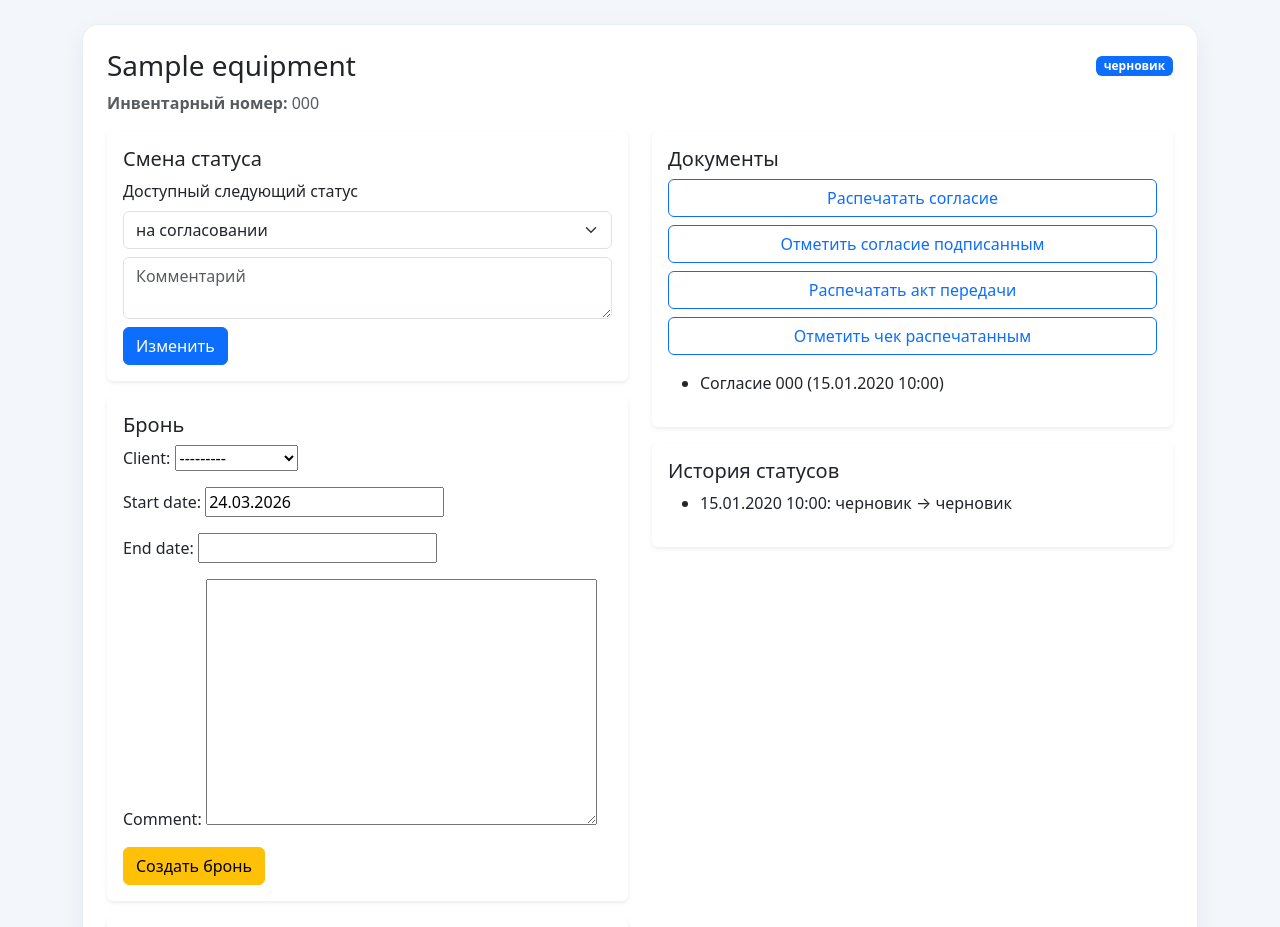
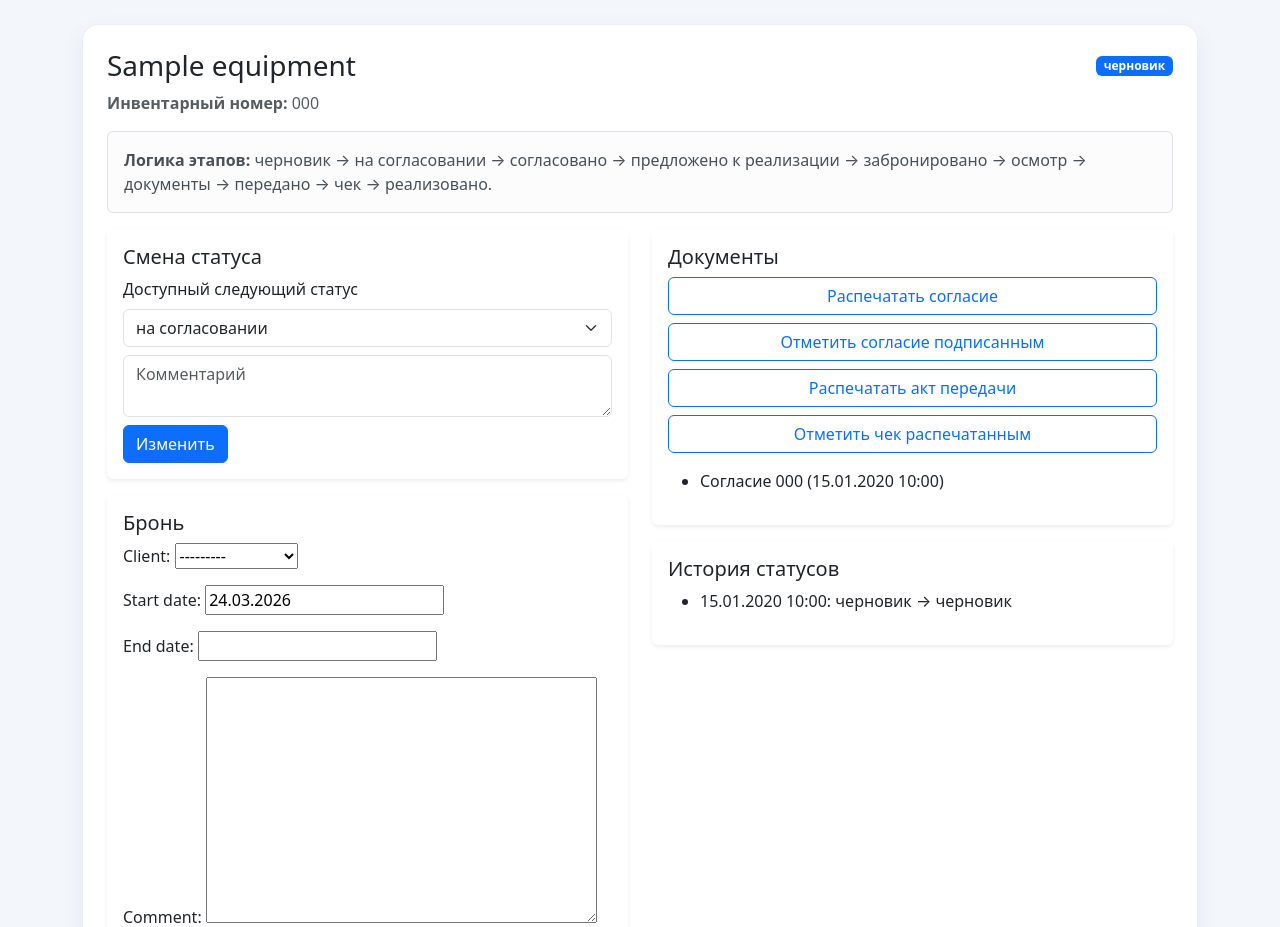
Before and after one commit to dimasm9/pc2, a Django app: page /equipment/1/ in a window 1280 px wide. Shown: the part 73-1000 px from the top of the page. Run offline with Django 5.2, Linux system fonts and the light colour scheme; a user stored in the database is signed in; data comes from the database, SQL or seed files in the repository; tables that the repository leaves empty hold one stand-in row (values such as "Sample post").

Commit message:
Improve offered->reserved flow and clarify status UX

```diff
--- a/inventory/views.py
+++ b/inventory/views.py
@@ -107,11 +107,14 @@ def equipment_detail(request, pk):
             if action == 'change_status':
                 change_equipment_status(item, request.POST['status_code'], ctx, request.POST.get('comment', ''))
                 messages.success(request, 'Статус изменен.')
+            elif action == 'to_reserved':
+                change_equipment_status(item, 'reserved', ctx, 'Переведено из карточки после создания брони')
+                messages.success(request, 'Статус изменен на "забронировано".')
             elif action == 'reserve':
                 form = ReservationForm(request.POST)
                 if form.is_valid():
                     create_reservation(item, form.cleaned_data['client'], ctx, form.cleaned_data['start_date'], form.cleaned_data['end_date'], form.cleaned_data['comment'])
-                    messages.success(request, 'Бронь создана.')
+                    messages.success(request, 'Бронь создана. Теперь можно перевести в статус "забронировано".')
                 else:
                     messages.error(request, form.errors.as_text())
             elif action == 'inspect':
@@ -142,13 +145,20 @@ def equipment_detail(request, pk):
         return redirect('equipment_detail', pk=pk)
 
     allowed_codes = get_allowed_transition_codes(item.status.code)
-    status_options = EquipmentStatus.objects.filter(code__in=allowed_codes).order_by('name')
+    has_active_reservation = item.reservations.filter(status='active').exists()
+    status_options = []
+    for status in EquipmentStatus.objects.filter(code__in=allowed_codes).order_by('name'):
+        disabled_reason = ''
+        if status.code == 'reserved' and not has_active_reservation:
+            disabled_reason = 'Сначала создайте активную бронь'
+        status_options.append({'code': status.code, 'name': status.name, 'disabled_reason': disabled_reason})
 
     return render(request, 'inventory/equipment_detail.html', {
         'item': item,
         'status_options': status_options,
         'reservation_form': ReservationForm(initial={'start_date': timezone.localdate()}),
         'inspection_form': InspectionForm(),
+        'has_active_reservation': has_active_reservation,
     })
 
 
--- a/templates/inventory/equipment_detail.html
+++ b/templates/inventory/equipment_detail.html
@@ -5,6 +5,11 @@
   <span class="badge text-bg-primary">{{ item.status.name }}</span>
 </div>
 <p class="text-muted mt-2"><b>Инвентарный номер:</b> {{ item.inventory_number }}</p>
+
+<div class="alert alert-light border">
+  <b>Логика этапов:</b> черновик → на согласовании → согласовано → предложено к реализации → забронировано → осмотр → документы → передано → чек → реализовано.
+</div>
+
 <div class="row">
 <div class="col-md-6">
 <div class="card border-0 shadow-sm mb-3"><div class="card-body">
@@ -13,22 +18,32 @@
   <input type="hidden" name="action" value="change_status">
   <label class="form-label">Доступный следующий статус</label>
   <select name="status_code" class="form-select" {% if not status_options %}disabled{% endif %}>
-    {% for s in status_options %}<option value="{{ s.code }}">{{ s.name }}</option>{% endfor %}
+    {% for s in status_options %}
+      <option value="{{ s.code }}" {% if s.disabled_reason %}disabled{% endif %}>{{ s.name }}{% if s.disabled_reason %} — {{ s.disabled_reason }}{% endif %}</option>
+    {% endfor %}
   </select>
   <textarea name="comment" class="form-control mt-2" placeholder="Комментарий"></textarea>
   <button class="btn btn-primary mt-2" {% if not status_options %}disabled{% endif %}>Изменить</button>
   {% if not status_options %}<div class="text-muted small mt-2">Для текущего статуса переходов больше нет.</div>{% endif %}
 </form>
 </div></div>
+
 <div class="card border-0 shadow-sm mb-3"><div class="card-body">
 <h5>Бронь</h5>
 <form method="post">{% csrf_token %}<input type="hidden" name="action" value="reserve">{{ reservation_form.as_p }}<button class="btn btn-warning">Создать бронь</button></form>
+{% if item.status.code == 'offered' and has_active_reservation %}
+<form method="post" class="mt-2">{% csrf_token %}<input type="hidden" name="action" value="to_reserved"><button class="btn btn-success w-100">Перевести в «забронировано»</button></form>
+{% elif item.status.code == 'offered' %}
+<div class="alert alert-warning mt-2 mb-0">Чтобы перейти из «предложено к реализации» в «забронировано», сначала создайте активную бронь.</div>
+{% endif %}
 </div></div>
+
 <div class="card border-0 shadow-sm"><div class="card-body">
 <h5>Осмотр</h5>
 <form method="post">{% csrf_token %}<input type="hidden" name="action" value="inspect">{{ inspection_form.as_p }}<button class="btn btn-secondary">Сохранить осмотр</button></form>
 </div></div>
 </div>
+
 <div class="col-md-6">
 <div class="card border-0 shadow-sm mb-3"><div class="card-body">
 <h5>Документы</h5>
@@ -40,6 +55,7 @@
 </form>
 <ul class="mt-3">{% for d in item.documents.all %}<li>{{ d.document_type.name }} {{ d.document_number }} ({{ d.created_at|date:"d.m.Y H:i" }})</li>{% endfor %}</ul>
 </div></div>
+
 <div class="card border-0 shadow-sm"><div class="card-body">
 <h5>История статусов</h5>
 <ul>{% for h in item.status_history.all %}<li>{{ h.changed_at|date:"d.m.Y H:i" }}: {{ h.old_status.name }} → {{ h.new_status.name }}</li>{% endfor %}</ul>
```
